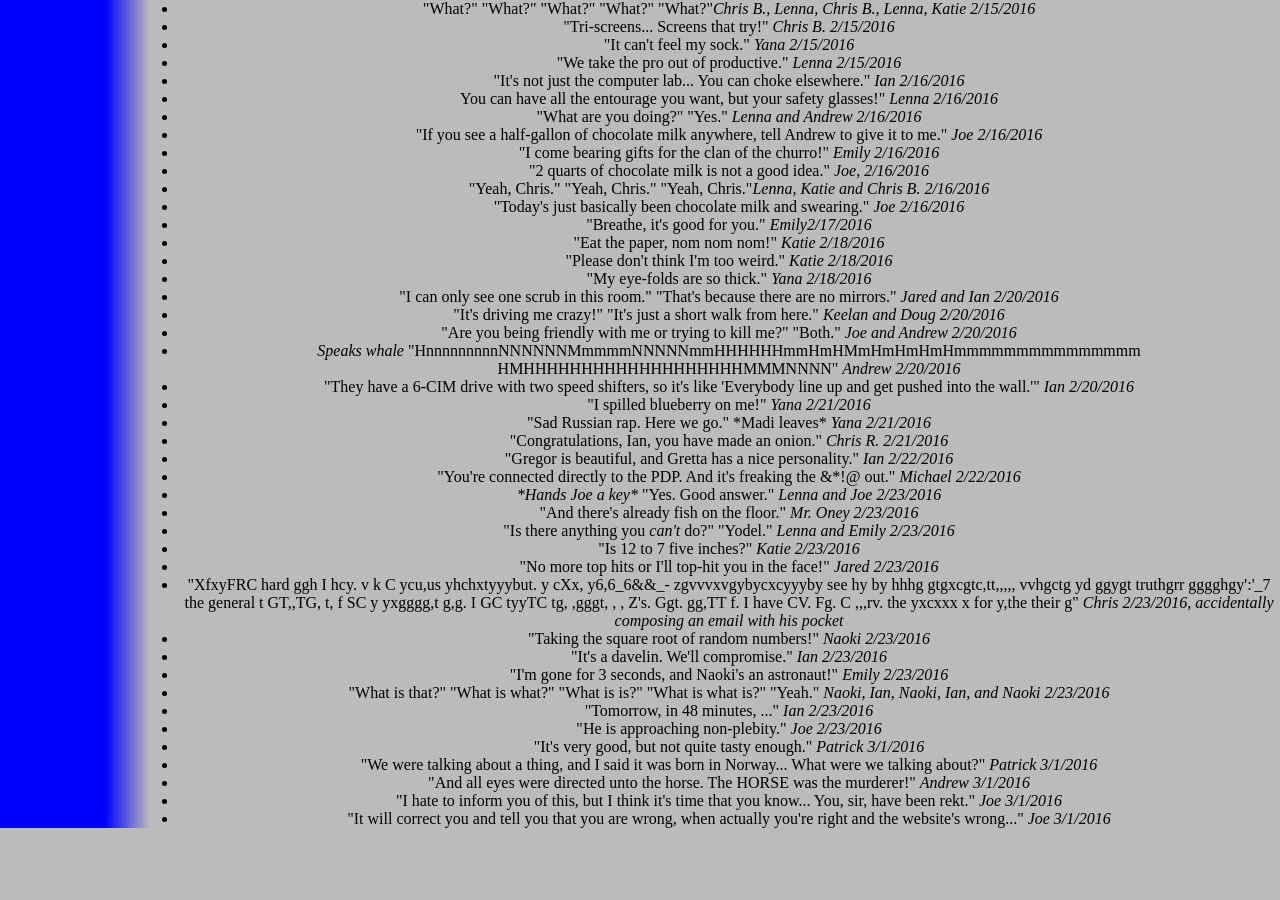
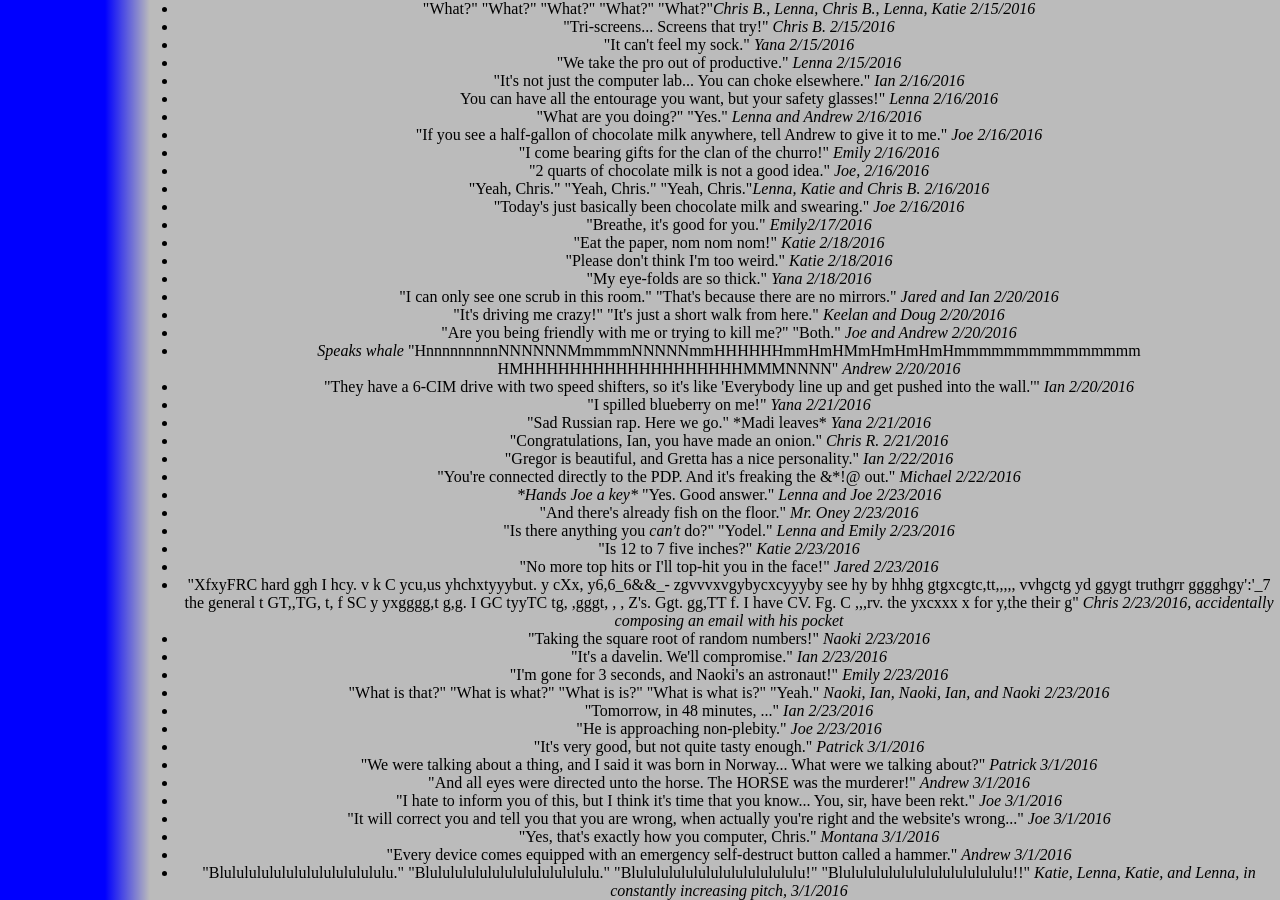
Before and after one commit to katiebugmoon/FRC4131.github.io, a Jekyll site: the page built from media/2016/quotes.html, in a window 1280 px wide and 900 px high, scrolled down 1042 px. Built offline with Jekyll 4.4.1, drawn with Linux system fonts in a browser that asks for light colours; nearby versions of some CDN libraries; before the commit the page ends 1870 px from its top, so only the background shows below that.

Commit message:
Update quotes.html

```diff
--- a/media/2016/quotes.html
+++ b/media/2016/quotes.html
@@ -99,4 +99,7 @@ title: Build Season 2016 Quotes
 	<li>"And all eyes were directed unto the horse. The HORSE was the murderer!" <i>Andrew 3/1/2016</i></li>
 	<li>"I hate to inform you of this, but I think it's time that you know... You, sir, have been rekt." <i>Joe 3/1/2016</i></li>
 	<li>"It will correct you and tell you that you are wrong, when actually you're right and the website's wrong..." <i>Joe 3/1/2016</i></li>
+	<li>"Yes, that's exactly how you computer, Chris." <i>Montana 3/1/2016</i></li>
+	<li>"Every device comes equipped with an emergency self-destruct button called a hammer." <i>Andrew 3/1/2016</i></li>
+	<li>"Blulululululululululululululu." "Blulululululululululululululu." "Blulululululululululululululu!" "Blulululululululululululululu!!" <i>Katie, Lenna, Katie, and Lenna, in constantly increasing pitch, 3/1/2016</i></li>
 </ul><center>
```
